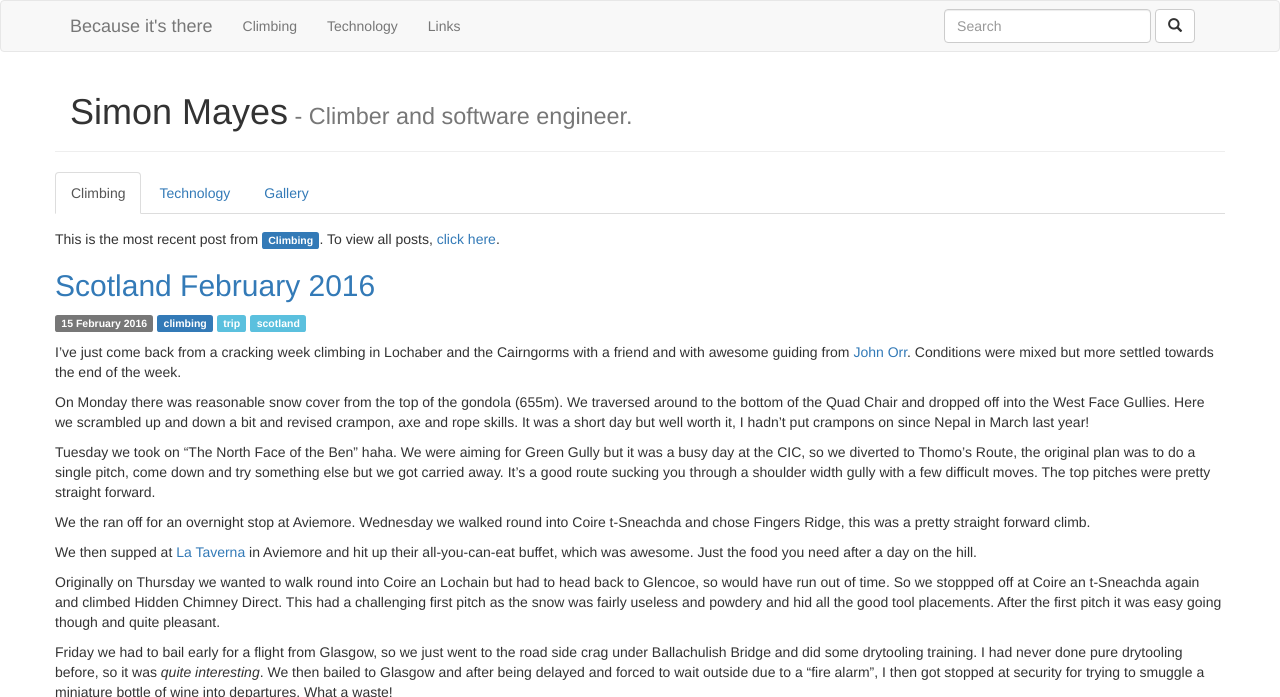
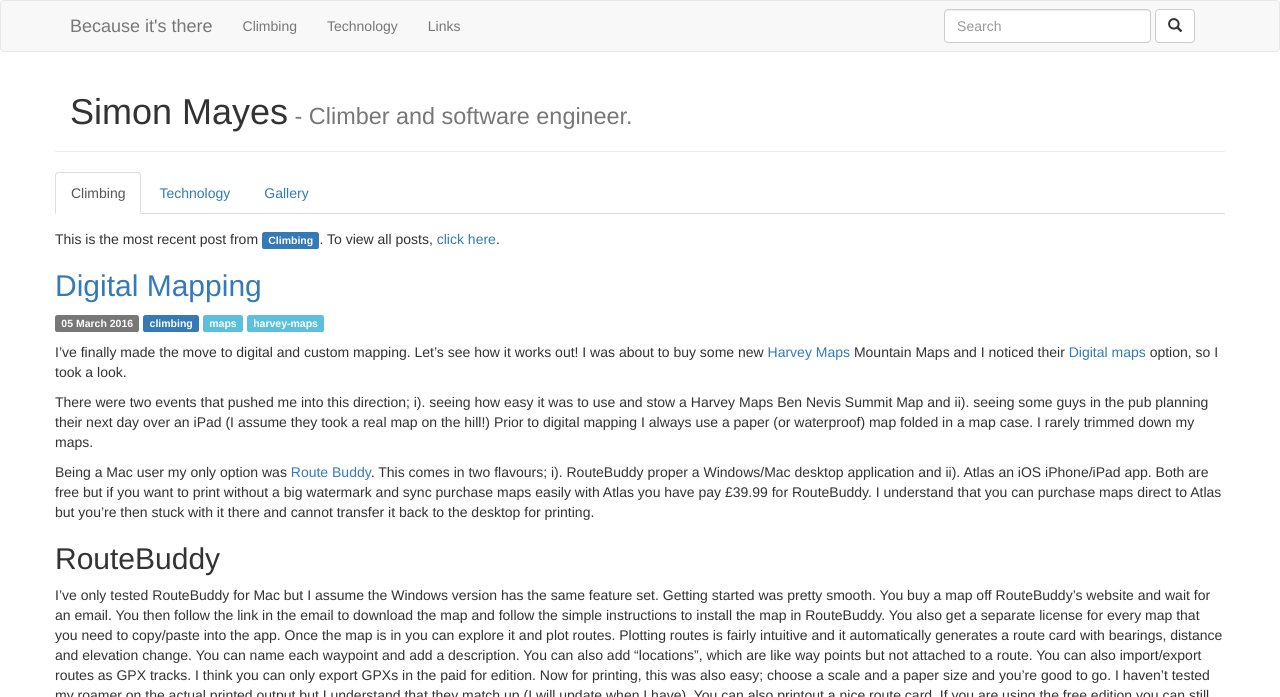
Before and after one commit to msyea/msyea.github.io, a Jekyll site: the page built from index.html, in a window 1280 px wide and 1400 px high, cut to the strip 0-697 px from the top of the window. Built offline with Jekyll 4.4.1, drawn with Linux system fonts in a browser that asks for light colours; comment, search, counter and statistics services are not loaded; some of the changed text lies outside the part shown.

Commit message:
New posts

```diff
--- /dev/null
+++ b/_posts/2016-03-05-digital-mapping.md
@@ -0,0 +1,80 @@
+---
+title: Digital Mapping
+category: climbing
+tags: [maps,harvey-maps]
+---
+I've finally made the move to digital and custom mapping. Let's see how it works out!
+I was about to buy some new [Harvey Maps](http://www.harveymaps.co.uk) Mountain Maps and I noticed
+their [Digital maps](http://www.harveymaps.co.uk/acatalog/digital-mapping.html) option,
+so I took a look.
+
+There were two events that pushed me into this direction; i). seeing how easy it
+was to use and stow a Harvey Maps Ben Nevis Summit Map and ii). seeing some guys in
+the pub planning their next day over an iPad (I assume they took a real map on the
+hill!) Prior to digital mapping I always use a paper (or waterproof) map folded in
+a map case. I rarely trimmed down my maps.
+
+Being a Mac user my only option was [Route Buddy](http://routebuddy.com). This comes
+in two flavours; i). RouteBuddy proper a Windows/Mac desktop application and ii). Atlas
+an iOS iPhone/iPad app. Both are free but if you want to print without a big watermark
+and sync purchase maps easily with Atlas you have pay £39.99 for RouteBuddy. I understand
+that you can purchase maps direct to Atlas but you're then stuck with it there and cannot
+transfer it back to the desktop for printing.
+
+## RouteBuddy
+I've only tested RouteBuddy for Mac but I assume the Windows version has the same feature set.
+Getting started was pretty smooth. You buy a map off RouteBuddy's website and wait for an email.
+You then follow the link in the email to download the map and follow the simple instructions to
+install the map in RouteBuddy. You also get a separate license for every map that you need to
+copy/paste into the app. Once the map is in you can explore it and plot routes. Plotting routes
+is fairly intuitive and it automatically generates a route card with bearings, distance and elevation
+change. You can name each waypoint and add a description. You can also add "locations", which are
+like way points but not attached to a route. You can also import/export routes as GPX tracks. I think you can only
+export GPXs in the paid for edition. Now for printing, this was also easy; choose a scale
+and a paper size and you're good to go. I haven't tested my roamer on the actual printed output
+but I understand that they match up (I will update when I have). You can also printout
+a nice route card. If you are using the free edition you can still print but with a
+massive watermark. These watermarked maps allow you to test the printing capability but
+are pretty unusable. So if you with to print the map you need to buy RouteBuddy.
+
+The only annoying thing I've found with RouteBuddy is "Locations", you have a single
+global list of locations, that may not be relevant to the map you're looking at. So I'm
+looking at a map of Ben Nevis and I have locations in Yosemite clogging up my screen.
+You also cannot sort locations into folders. A minor qualm and something they can
+easily fix.
+
+ {:.text-center}
+![RouteBuddy](/img/routebuddy-banner.png){:.img-thumbnail}
+
+## Atlas
+Now to Atlas. I have it running on my iPhone 6s and iPad mini and it works really well.
+Loading the map with the free version of RouteBuddy was a bit of a bugger. You have to
+find your map directory within the Library folder in Finder on the Mac and copy
+it via iTunes. It's a slightly technical operation but pretty straightforward. If you
+buy RouteBuddy you can sync automatically using wireless. The functionality is largely the
+same as the desktop app. You can plot routes and locations. The only feature that seems to
+be missing is a view of the route card of a route. This seems quite simple but I cannot
+find it. Hopefully they'll add it the future.
+
+## Customer support
+I've exchanged a few emails with RouteBuddy and they seem pretty hot on customer support,
+which is awesome. I found out that a few days after buying my map of Ben Nevis and Glencoe
+that a new one was produced. I asked for the a copy of the latest version and they send it
+over the same day.
+
+## Printing
+Digital mapping is pointless if you cannot print it out. I would never try and nav.
+off my iPhone (although you could potentially do this using Atlas - but don't!). In the past
+I normally Fabloned (sticky backed plastic/vinyl used for covering books etc.) anything that I
+wated to waterproof but after handling
+the OS weatherproof and Harvey Maps XT60 polyethylene maps I thought there must be
+a better option. After a bit of research I saw that the only real option was [Toughprint](http://www.toughprint.com).
+I thought what's the best way to test this? An origami bowel! I made an origami bowel
+and filled it with water that evening I came back and was impressed to see no leakage.
+Only time will tell for how long the print lasts for but the "paper" is pretty robust.
+
+{:.text-center}
+[![Toughprint origami bowel](https://farm2.staticflickr.com/1706/25530996125_7e8304109e_z.jpg)](https://www.flickr.com/photos/msyea/25530996125){:.img-thumbnail}
+
+I think RouteMapper and Toughprint is a good combo. I will take the product on the hill
+soon and report on how it works. I'm currently pretty impressed.
```
Also changed, not shown: _posts/2016-02-15-os-mars-map.md (+1 -1 lines), _posts/2016-02-15-scotland.md (+2 -5 lines).
